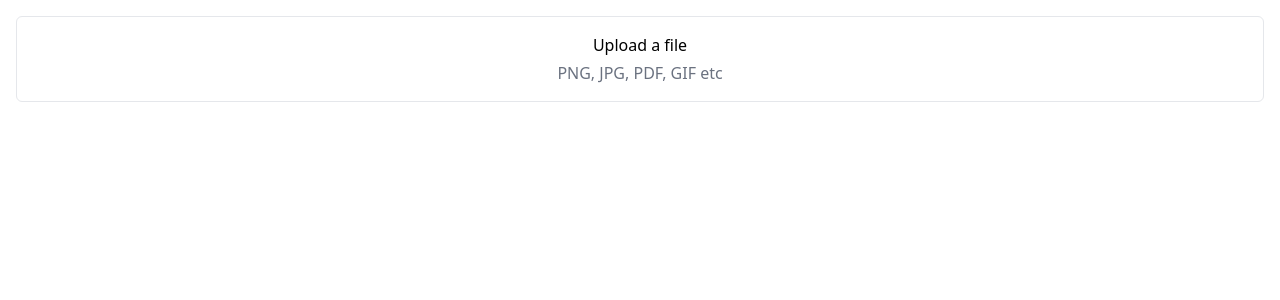
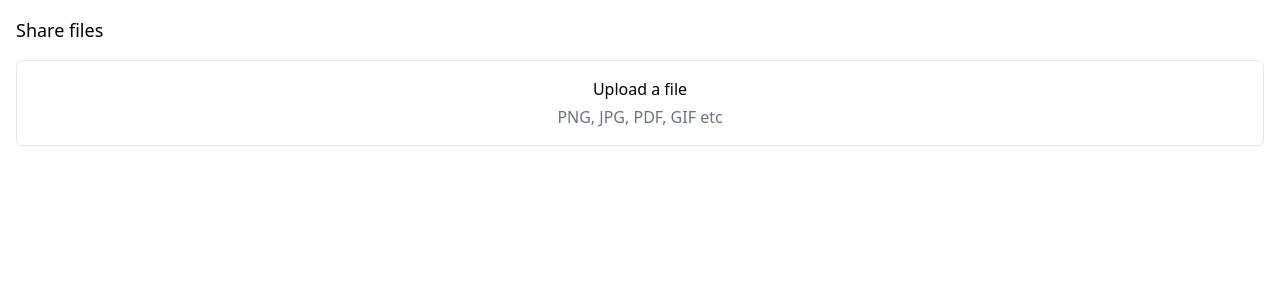
Before and after one commit to bento-club/flash, a Vue app: page / in a window 1280 px wide. Shown: the top 300 px of the page. Built offline with nearby package versions, Linux system fonts and the light colour scheme.

Commit message:
feat: add heading

```diff
--- a/src/App.vue
+++ b/src/App.vue
@@ -1,5 +1,6 @@
 <template>
   <div class="p-4">
+    <h1 class="font-medium text-lg mb-4">Share files</h1>
     <FilePicker name="test-new" />
   </div>
 </template>
```
